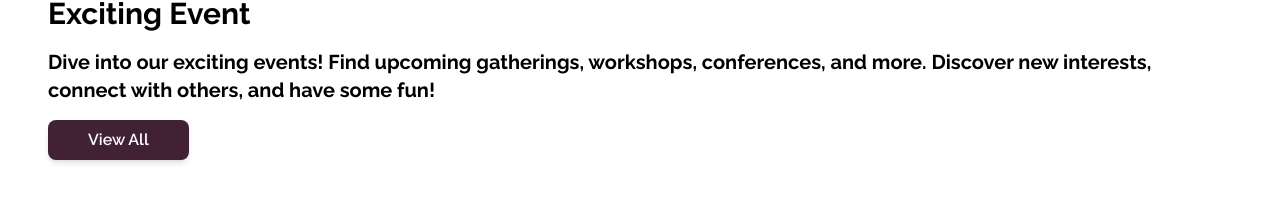
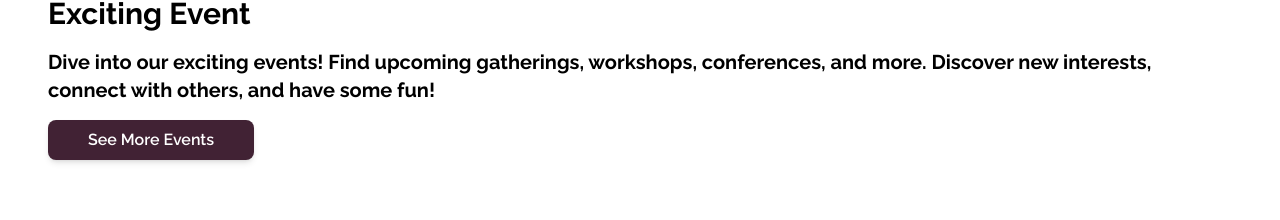
Before and after one commit to asmaaHamdym/Tickety, a React (Vite) app: page / in a window 1280 px wide. Shown: the part 1576-1796 px from the top of the page. Built offline with nearby package versions, Linux system fonts and the light colour scheme; no server answers.

Commit message:
Update link description

```diff
--- a/src/pages/HomePage.jsx
+++ b/src/pages/HomePage.jsx
@@ -217,7 +217,7 @@ export const HomePage = () => {
           </div>
           <div className="mt-4 text-left">
             <button className="px-10 py-2 bg-[#412234] text-white font-semibold rounded-lg shadow-md ">
-              <Link to="events">View All</Link>
+              <Link to="events">See More Events</Link>
             </button>
           </div>
         </div>
```
